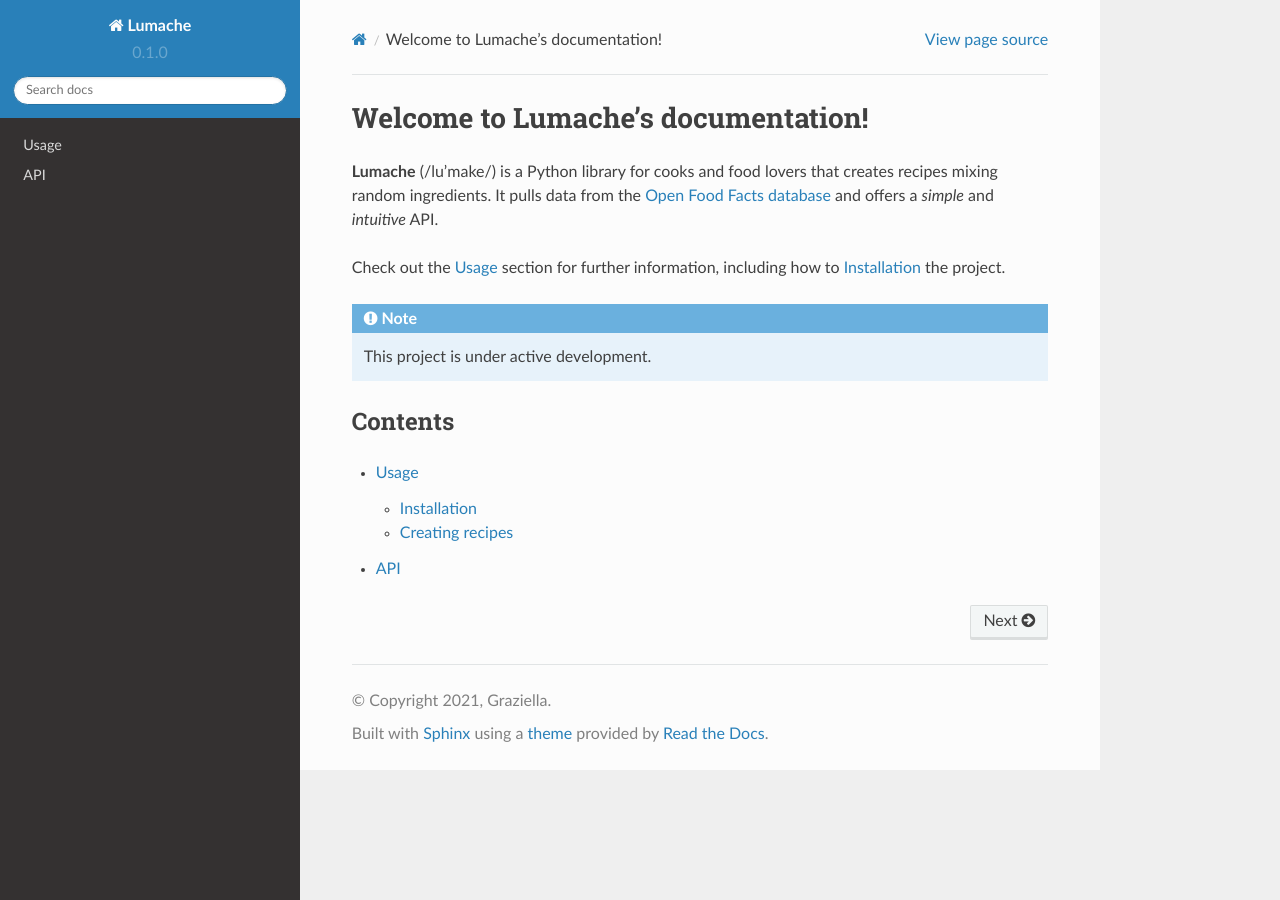
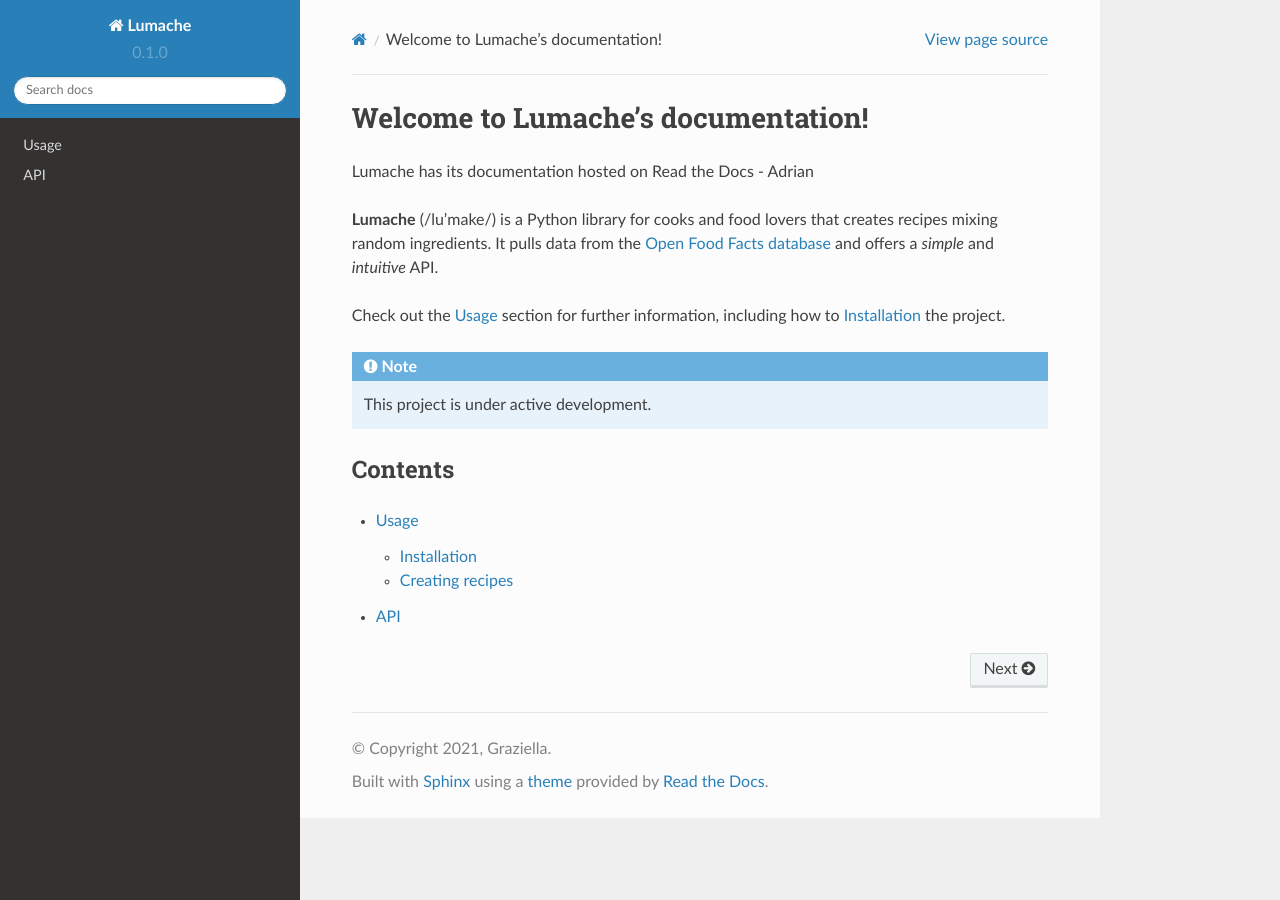
Before and after one commit to WWmonster/RTD-tutorial, a Sphinx documentation site: the page built from docs/source/index.rst, in a window 1280 px wide. Built offline with Sphinx 7.4.7 and the Read the Docs theme 2.0.0, drawn with Linux system fonts in a browser that asks for light colours.

Commit message:
Update index.rst
Added a line

```diff
--- a/docs/source/index.rst
+++ b/docs/source/index.rst
@@ -1,5 +1,6 @@
 Welcome to Lumache's documentation!
 ===================================
+Lumache has its documentation hosted on Read the Docs - Adrian
 
 **Lumache** (/lu'make/) is a Python library for cooks and food lovers
 that creates recipes mixing random ingredients.
```
